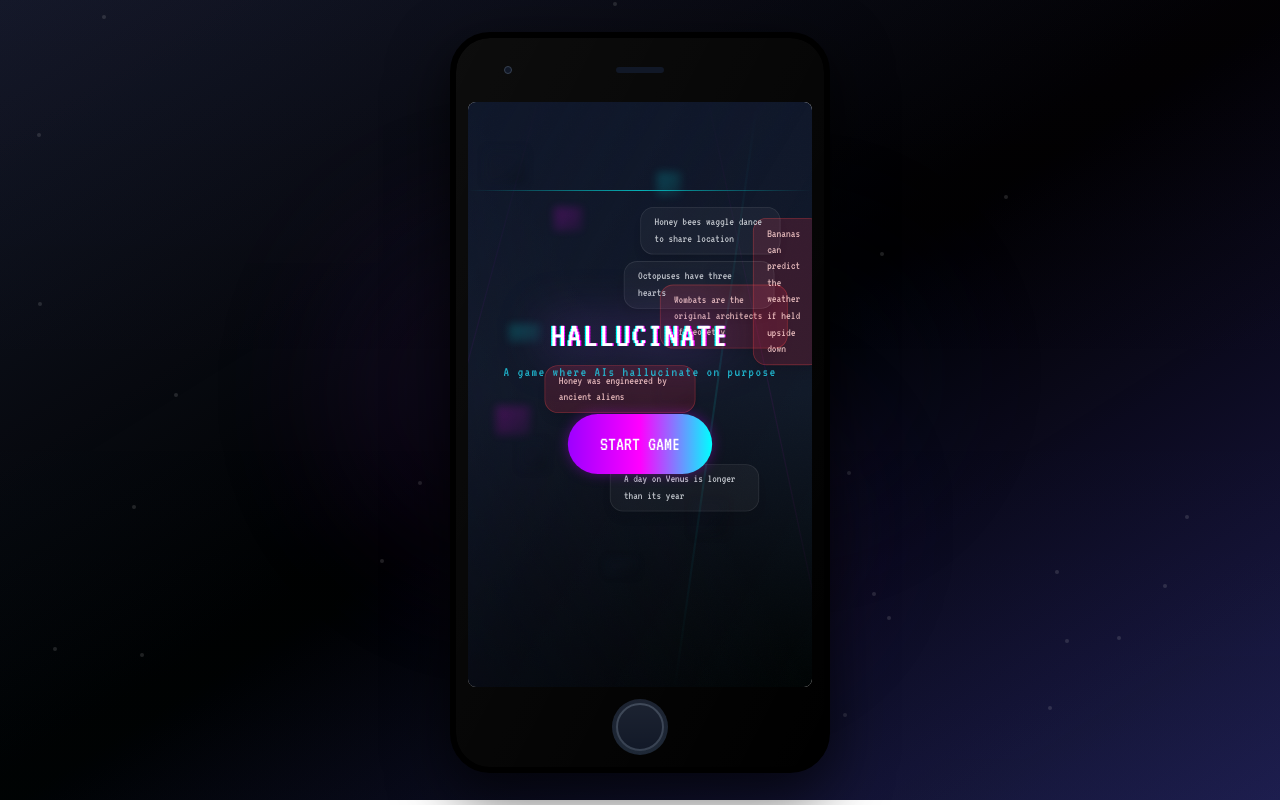
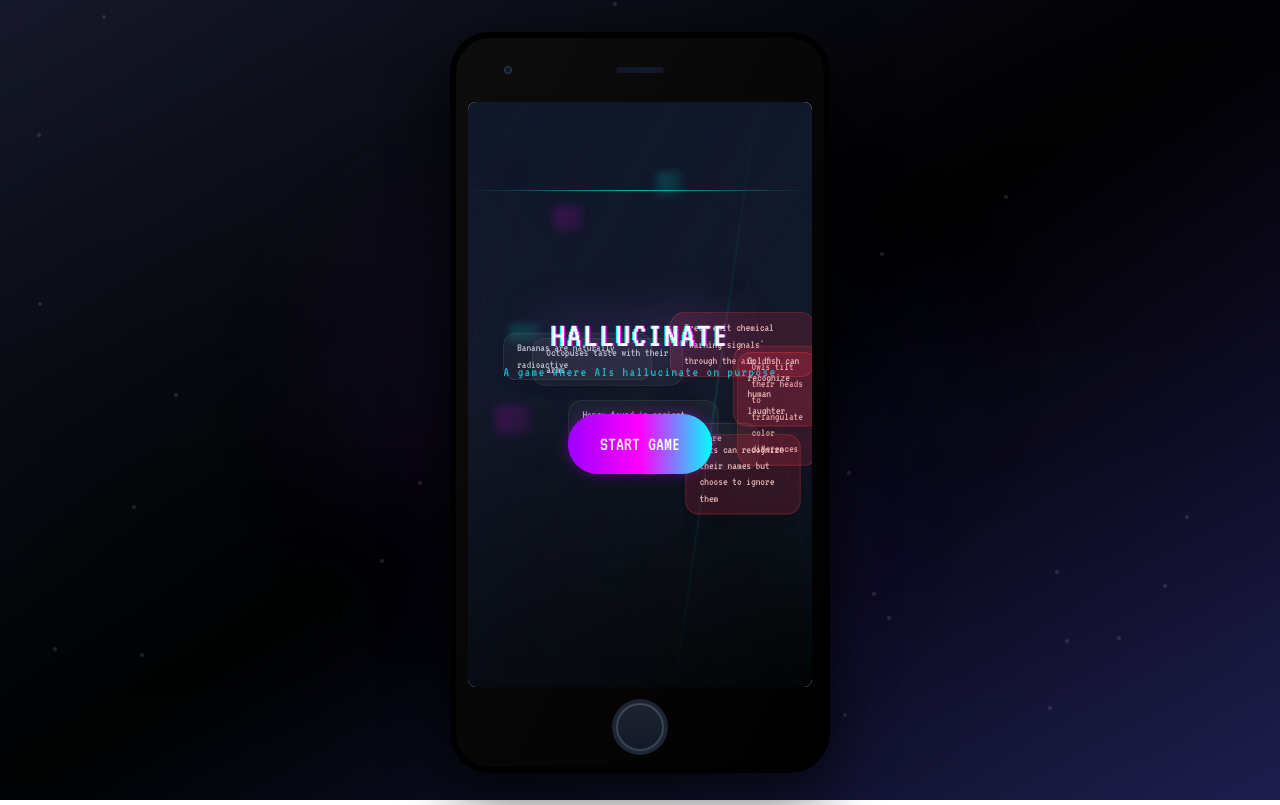
Before and after one commit to BarunKwak/hallucinate-v2, a React (Vite) app: page / in a window 1280 px wide. Built offline with nearby package versions, Linux system fonts and the light colour scheme.

Commit message:
Updated bubbles overlapping issue

```diff
--- a/src/components/AnimatedFactBubbles.tsx
+++ b/src/components/AnimatedFactBubbles.tsx
@@ -1,36 +1,52 @@
-// Floating fact bubbles with organic drifting and no duplicates
-// Max 6 bubbles on screen, simple click-to-toggle between true/false
+// Floating fact bubbles - always exactly 8 on screen
+// Immediate respawn when bubble exits, no duplicates, balanced true/false
 
 import { useState, useEffect } from 'react';
 
-interface FactPair {
+interface Fact {
   id: string;
-  trueText: string;
-  falseText: string;
+  text: string;
+  isTrue: boolean;
 }
 
 interface Bubble {
   id: string;
-  pairId: string;
+  factId: string;
   text: string;
   isTrue: boolean;
-  startX: number; // % position
-  startY: number; // % position
-  direction: string; // animation class
-  duration: number; // seconds
-  delay: number; // seconds
+  startX: number;
+  startY: number;
+  direction: string;
+  duration: number;
+  delay: number;
 }
 
-// Paired facts (true variant + false variant)
-const FACT_PAIRS: FactPair[] = [
-  { id: 'p1', trueText: 'Octopuses have three hearts', falseText: 'Octopuses have green blood that tastes like electricity' },
-  { id: 'p2', trueText: 'Honey never spoils', falseText: 'Honey was engineered by ancient aliens' },
-  { id: 'p3', trueText: 'Bananas are naturally radioactive', falseText: 'Bananas can predict the weather if held upside down' },
-  { id: 'p4', trueText: 'A day on Venus is longer than its year', falseText: 'Venus is actually a giant mirror to Earth' },
-  { id: 'p5', trueText: 'Sharks existed before trees', falseText: 'Sharks invented surfing 500 years ago' },
-  { id: 'p6', trueText: 'Wombat poop is cube-shaped', falseText: 'Wombats are the original architects of geometry' },
-  { id: 'p7', trueText: 'Butterflies taste with their feet', falseText: 'Butterflies can remember human faces for two days' },
-  { id: 'p8', trueText: 'Honey bees waggle dance to share location', falseText: 'Your phone loses battery faster near the ocean' },
+// TRUE-BUT-SOUND-FAKE facts
+const TRUE_FACTS: Fact[] = [
+  { id: 't1', text: 'Octopuses taste with their arms', isTrue: true },
+  { id: 't2', text: 'A day on Venus is longer than its year', isTrue: true },
+  { id: 't3', text: 'Bananas are naturally radioactive', isTrue: true },
+  { id: 't4', text: 'Wombats poop perfect cubes', isTrue: true },
+  { id: 't5', text: "Butterflies can 'smell' with their feet", isTrue: true },
+  { id: 't6', text: 'Honey found in ancient tombs is still edible', isTrue: true },
+  { id: 't7', text: 'Sharks existed before trees', isTrue: true },
+  { id: 't8', text: 'The Eiffel Tower grows in summer heat', isTrue: true },
+  { id: 't9', text: 'Some turtles can breathe through their butts', isTrue: true },
+  { id: 't10', text: 'The moon is slowly drifting away from Earth', isTrue: true },
+];
+
+// FALSE-BUT-SOUNDS-TRUE facts
+const FALSE_FACTS: Fact[] = [
+  { id: 'f1', text: 'Clouds weigh less on colder days', isTrue: false },
+  { id: 'f2', text: 'Your phone loses battery faster near the ocean', isTrue: false },
+  { id: 'f3', text: "Trees emit chemical 'warning signals' through the air", isTrue: false },
+  { id: 'f4', text: 'Human bones continue to grow into your thirties', isTrue: false },
+  { id: 'f5', text: 'Cats can recognize their names but choose to ignore them', isTrue: false },
+  { id: 'f6', text: 'The moon is about 500,000 miles away', isTrue: false },
+  { id: 'f7', text: 'Most people blink at the same rate while reading', isTrue: false },
+  { id: 'f8', text: 'Goldfish can recognize human laughter', isTrue: false },
+  { id: 'f9', text: 'Butterflies remember faces for several days', isTrue: false },
+  { id: 'f10', text: 'Owls tilt their heads to triangulate color differences', isTrue: false },
 ];
 
 // Animation directions
@@ -41,46 +57,42 @@ const DIRECTIONS = [
   'animate-float-gentle'
 ];
 
-// Helper to get random position - favor center width, start from bottom for upward drift
-const getRandomPosition = () => {
-  // Favor center 60-70% of width (roughly 15-85%)
-  const x = Math.random() * 70 + 15; // 15-85%
+// Define vertical lanes to prevent overlap (8 lanes, one per bubble)
+const LANES = [10, 20, 30, 40, 50, 60, 70, 80]; // x positions as percentage
 
-  // Spawn from bottom half so bubbles float upward (50-100%)
-  const y = Math.random() * 50 + 50; // 50-100%
-
+// Helper to get position with lane assignment to prevent overlap
+const getRandomPosition = (laneIndex: number) => {
+  const x = LANES[laneIndex % LANES.length]; // Assign to a specific lane
+  const y = Math.random() * 30 + 60; // 60-90% (more spread vertically)
   return { x, y };
 };
 
 const AnimatedFactBubbles = () => {
   const [bubbles, setBubbles] = useState<Bubble[]>([]);
 
-  // Initialize with 6 bubbles (balanced: 3 true, 3 false)
+  // Initialize with exactly 8 bubbles (4 true, 4 false)
   useEffect(() => {
     const initialBubbles: Bubble[] = [];
-    const usedPairs = new Set<string>();
-    const startCount = 6;
-    const trueCount = Math.floor(startCount / 2);
+    const used = new Set<string>();
 
-    // Create balanced true/false split
-    for (let i = 0; i < startCount; i++) {
-      let pair: FactPair;
+    // Create 4 true bubbles in lanes 0-3
+    for (let i = 0; i < 4; i++) {
+      let fact: Fact;
       let attempts = 0;
       do {
-        pair = FACT_PAIRS[Math.floor(Math.random() * FACT_PAIRS.length)];
+        fact = TRUE_FACTS[Math.floor(Math.random() * TRUE_FACTS.length)];
         attempts++;
-      } while (usedPairs.has(pair.id) && attempts < 10);
+      } while (used.has(fact.id) && attempts < 10);
 
-      usedPairs.add(pair.id);
-      const isTrue = i < trueCount; // First half are true, second half are false
-      const pos = getRandomPosition();
+      used.add(fact.id);
+      const pos = getRandomPosition(i);
       const direction = DIRECTIONS[Math.floor(Math.random() * DIRECTIONS.length)];
 
       initialBubbles.push({
         id: `bubble-${Date.now()}-${i}`,
-        pairId: pair.id,
-        text: isTrue ? pair.trueText : pair.falseText,
-        isTrue,
+        factId: fact.id,
+        text: fact.text,
+        isTrue: true,
         startX: pos.x,
         startY: pos.y,
         direction,
@@ -89,7 +101,33 @@ const AnimatedFactBubbles = () => {
       });
     }
 
-    // Shuffle array to mix true/false positions
+    // Create 4 false bubbles in lanes 4-7
+    for (let i = 4; i < 8; i++) {
+      let fact: Fact;
+      let attempts = 0;
+      do {
+        fact = FALSE_FACTS[Math.floor(Math.random() * FALSE_FACTS.length)];
+        attempts++;
+      } while (used.has(fact.id) && attempts < 10);
+
+      used.add(fact.id);
+      const pos = getRandomPosition(i);
+      const direction = DIRECTIONS[Math.floor(Math.random() * DIRECTIONS.length)];
+
+      initialBubbles.push({
+        id: `bubble-${Date.now()}-${i}`,
+        factId: fact.id,
+        text: fact.text,
+        isTrue: false,
+        startX: pos.x,
+        startY: pos.y,
+        direction,
+        duration: Math.random() * 10 + 25,
+        delay: Math.random() * 2,
+      });
+    }
+
+    // Shuffle to mix true/false positions
     for (let i = initialBubbles.length - 1; i > 0; i--) {
       const j = Math.floor(Math.random() * (i + 1));
       [initialBubbles[i], initialBubbles[j]] = [initialBubbles[j], initialBubbles[i]];
@@ -98,28 +136,14 @@ const AnimatedFactBubbles = () => {
     setBubbles(initialBubbles);
   }, []);
 
-  // Respawn system - keep 8-10 bubbles max with balanced true/false ratio
-  useEffect(() => {
-    const interval = setInterval(() => {
-      setBubbles((prev) => {
-        const maxBubbles = 10;
-        const minBubbles = 6;
+  // Spawn a new bubble to maintain count
+  const spawnBubble = (currentBubbles: Bubble[], laneIndex: number) => {
+    const currentUsedIds = new Set(currentBubbles.map((b) => b.factId));
 
-        if (prev.length >= maxBubbles) return prev;
-        if (prev.length >= minBubbles && Math.random() > 0.65) return prev;
+    // Decide if we should spawn true or false based on current ratio
+    const trueCount = currentBubbles.filter((b) => b.isTrue).length;
+    const falseCount = currentBubbles.filter((b) => !b.isTrue).length;
 
-        // Get used pairs
-        const usedPairs = new Set(prev.map((b) => b.pairId));
-
-        // Find available pairs
-        const availablePairs = FACT_PAIRS.filter((p) => !usedPairs.has(p.id));
-        if (availablePairs.length === 0) return prev;
-
-        // Calculate balance - decide what type to spawn based on current ratio
-        const trueCount = prev.filter((b) => b.isTrue).length;
-        const falseCount = prev.filter((b) => !b.isTrue).length;
-
-        // If more true bubbles, spawn false; if more false, spawn true; if equal, random
     let isTrue: boolean;
     if (trueCount > falseCount + 1) {
       isTrue = false; // Spawn false to balance
@@ -129,26 +153,62 @@ const AnimatedFactBubbles = () => {
       isTrue = Math.random() > 0.5; // Random if balanced
     }
 
-        const pair = availablePairs[Math.floor(Math.random() * availablePairs.length)];
-        const pos = getRandomPosition();
+    // Get available facts
+    const factPool = isTrue ? TRUE_FACTS : FALSE_FACTS;
+    const availableFacts = factPool.filter((f) => !currentUsedIds.has(f.id));
+
+    const fact = availableFacts.length > 0
+      ? availableFacts[Math.floor(Math.random() * availableFacts.length)]
+      : factPool[Math.floor(Math.random() * factPool.length)];
+
+    const pos = getRandomPosition(laneIndex);
     const direction = DIRECTIONS[Math.floor(Math.random() * DIRECTIONS.length)];
 
-        return [
-          ...prev,
-          {
-            id: `bubble-${Date.now()}`,
-            pairId: pair.id,
-            text: isTrue ? pair.trueText : pair.falseText,
+    return {
+      id: `bubble-${Date.now()}-${Math.random()}`,
+      factId: fact.id,
+      text: fact.text,
       isTrue,
       startX: pos.x,
       startY: pos.y,
       direction,
       duration: Math.random() * 10 + 25,
       delay: 0,
-          },
-        ];
+    };
+  };
+
+  // Immediate respawn when bubble exits
+  const handleAnimationEnd = (bubbleId: string) => {
+    setBubbles((prev) => {
+      const remaining = prev.filter((b) => b.id !== bubbleId);
+
+      if (remaining.length >= 8) return remaining;
+
+      // Spawn new bubble to replace the exited one
+      const laneIndex = remaining.length; // Use current count as lane index
+      const newBubble = spawnBubble(remaining, laneIndex);
+
+      return [...remaining, newBubble];
     });
-    }, 3000);
+  };
+
+  // Background effect to ensure we always have 8 bubbles
+  useEffect(() => {
+    const interval = setInterval(() => {
+      setBubbles((prev) => {
+        if (prev.length >= 8) return prev;
+
+        // We're below 8, spawn more bubbles immediately
+        const newBubbles = [...prev];
+        while (newBubbles.length < 8) {
+          const laneIndex = newBubbles.length;
+          const newBubble = spawnBubble(newBubbles, laneIndex);
+          newBubbles.push(newBubble);
+        }
+
+        return newBubbles;
+      });
+    }, 500); // Check every 500ms to quickly fix any gaps
 
     return () => clearInterval(interval);
   }, []);
@@ -158,24 +218,18 @@ const AnimatedFactBubbles = () => {
     setBubbles((prev) =>
       prev.map((bubble) => {
         if (bubble.id === bubbleId) {
-          const pair = FACT_PAIRS.find((p) => p.id === bubble.pairId);
-          if (!pair) return bubble;
-
-          const newIsTrue = !bubble.isTrue;
+          const pool = bubble.isTrue ? FALSE_FACTS : TRUE_FACTS;
+          const newFact = pool.find((f) => f.id !== bubble.factId) || pool[0];
           return {
             ...bubble,
-            isTrue: newIsTrue,
-            text: newIsTrue ? pair.trueText : pair.falseText,
+            isTrue: !bubble.isTrue,
+            factId: newFact.id,
+            text: newFact.text,
           };
         }
         return bubble;
       })
     );
-  };
-
-  // Remove bubble after animation completes
-  const handleAnimationEnd = (bubbleId: string) => {
-    setBubbles((prev) => prev.filter((b) => b.id !== bubbleId));
   };
 
   return (
```
Lines whose indentation alone changed are shown as unchanged.
